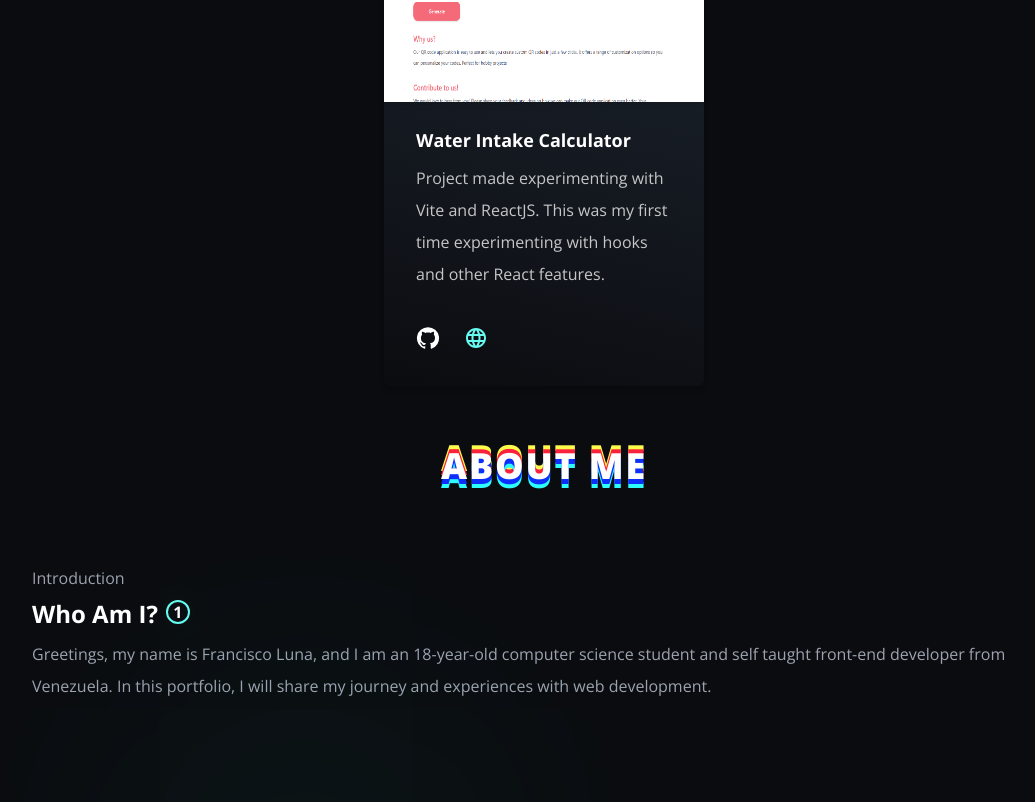
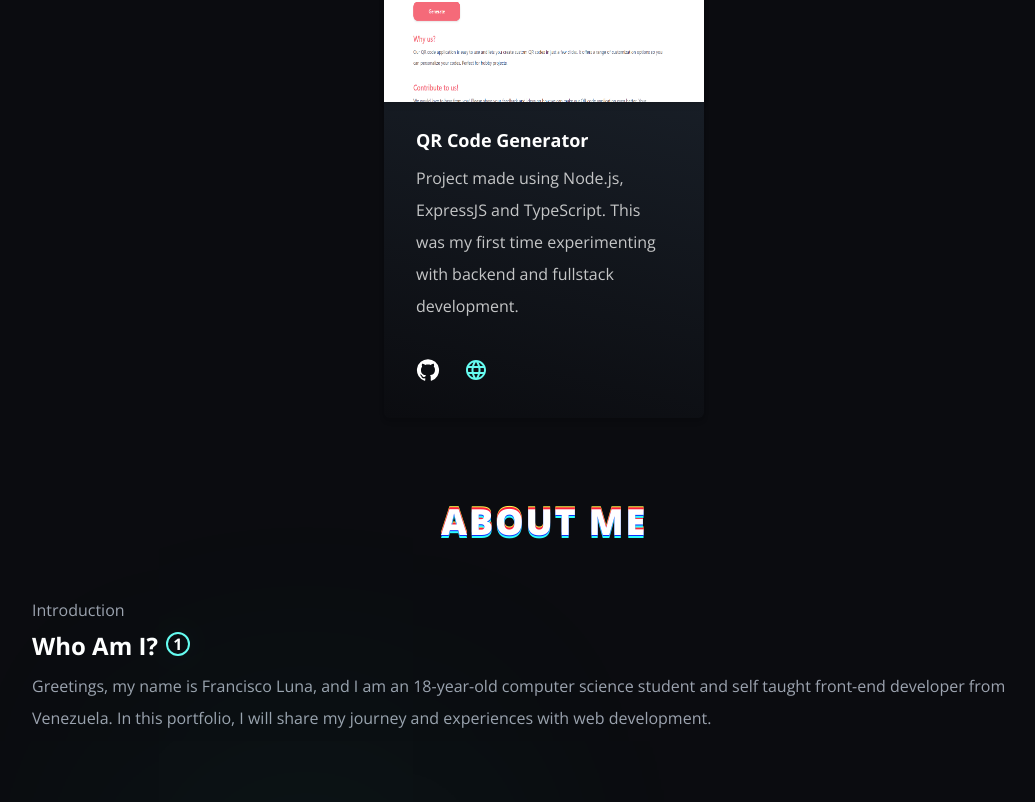
Before and after one commit to franciscoluna-28/portfolio-project-v1, a React (Vite) app: page / in a window 1280 px wide. Shown: the part 1718-2520 px from the top of the page, without its empty margins (96-1131 px from the left). Built offline with nearby package versions, Linux system fonts and the light colour scheme.

Commit message:
added new card

```diff
--- a/src/assets/components/Home/Section-2/ProjectCard.tsx
+++ b/src/assets/components/Home/Section-2/ProjectCard.tsx
@@ -7,13 +7,15 @@ const ProjectCard = ({
   projectImageURL,
   projectName,
   projectDescription,
+  projectGitHubLink,
+  projectPublicURL,
 }: Card) => {
   return (
     <div>
       <div className="h-auto project-card w-80 rounded-md hover:scale-105 duration-500 shadow-md">
         <div className="flex justify-center">
           <img
-            className="h-56 w-auto border-5 border-solid border-white shadow-md rounded-t-md relative bg-cover w-full"
+            className="h-56 w-auto border-5 border-solid border-white shadow-md rounded-t-md relative bg-cover"
             src={projectImageURL}
           ></img>
         </div>
@@ -27,8 +29,8 @@ const ProjectCard = ({
           </p>
 
           <div className="flex gap-6 py-6">
-            <GitHubIcon className="text-white translate-y-3 glow-text" />
-            <LanguageIcon className="text-main-cyan translate-y-3 glow-text" />
+            <a href={projectGitHubLink}><GitHubIcon className="text-white translate-y-3 glow-text"></GitHubIcon></a>
+            <a href={projectPublicURL}><LanguageIcon className="text-main-cyan translate-y-3 glow-text"></LanguageIcon></a>
           </div>
         </div>
       </div>
--- a/src/assets/components/Home/Section-2/ProjectsSection.tsx
+++ b/src/assets/components/Home/Section-2/ProjectsSection.tsx
@@ -7,7 +7,7 @@ import QRCode from "../../../../images/projects-images/qr-code-app-node.png";
 
 const ProjectsSection = () => {
   return (
-    <div className="w-full h-full bg-main-extra-dark-blue m-auto min">
+    <div className="w-full h-full primary-div-down bg-contrast-bg m-auto min" id="projects">
       <div>
         {" "}
         {/* box 2 container */}
@@ -25,6 +25,8 @@ const ProjectsSection = () => {
           purposes with React, Vite,
           TailwindCSS, TypeScript,
           ES6 and fetch API."
+          projectGitHubLink="https://github.com/franciscoluna-28/Weather-App-React-and-TailwindCSS"
+          projectPublicURL="https://weather-app-tailwind-react.netlify.app"
           />
           <ProjectCard
             projectImageURL={blogImage}
@@ -33,16 +35,23 @@ const ProjectsSection = () => {
             using TypeScript, SASS,
             JavaScript, Gulp and
             ES6. Learned a lot making this one."
+            projectGitHubLink="https://github.com/franciscoluna-28/Song-Blog-Beta"
+            projectPublicURL="https://music-blog-beta-ts-sass.netlify.app"
+
           />
           <ProjectCard
             projectImageURL={waterImage}
             projectName="Water Intake Calculator"
             projectDescription="Project made experimenting with Vite and ReactJS. This was my first time experimenting with hooks and other React features."
+            projectGitHubLink="https://github.com/franciscoluna-28/daily-water-intake-calculator"
+            projectPublicURL="https://daily-water-intake-calculator.netlify.app"
           />
           <ProjectCard
             projectImageURL={QRCode}
-            projectName="Water Intake Calculator"
-            projectDescription="Project made experimenting with Vite and ReactJS. This was my first time experimenting with hooks and other React features."
+            projectName="QR Code Generator"
+            projectDescription="Project made using Node.js, ExpressJS and TypeScript. This was my first time experimenting with backend and fullstack development."
+            projectGitHubLink=""
+            projectPublicURL=""
           />
         </div>
       </div>
```
